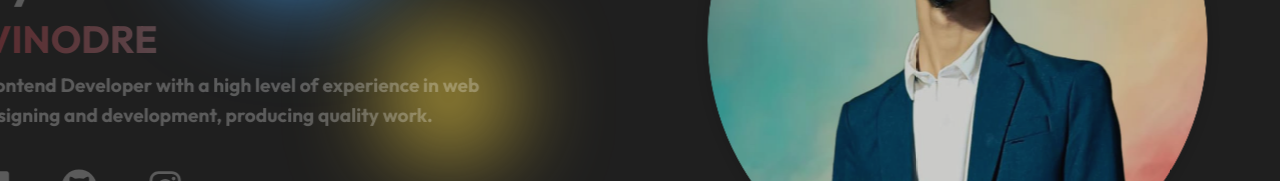
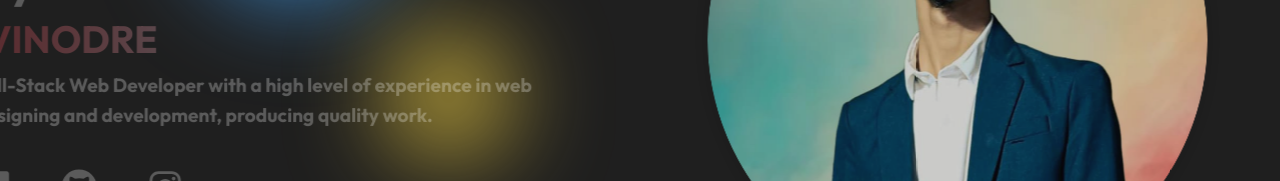
Before and after one commit to VinodReddy05/Portfolio, a React (Vite) app in the folder protfolio/: page / in a window 1280 px wide. Shown: the part 360-541 px from the top of the page. Built offline with nearby package versions, Linux system fonts and the light colour scheme.

Commit message:
key changes

```diff
--- a/protfolio/src/Components/AboutMe/AboutMe.css
+++ b/protfolio/src/Components/AboutMe/AboutMe.css
@@ -52,10 +52,10 @@
 }
 
 .aboutme p {
+  width: 820px;
   font-size: 1.1em;
   line-height: 1.5;
   color: #ddd;
-  /* margin: 0 10px;  */
 }
 
 .aboutme b {
--- a/protfolio/src/Components/AboutMe/Cards.jsx
+++ b/protfolio/src/Components/AboutMe/Cards.jsx
@@ -1,4 +1,3 @@
-
 import React, { useState } from "react";
 import "./AboutMe.css";
 import { FaDownload } from "react-icons/fa";
@@ -26,7 +25,6 @@ const Cards = () => {
       {loading && (
         <div className="loader-overlay">
           <RotateLoader color="#ff4d5a" size={15} />
-
         </div>
       )}
       <h1>ABOUT ME</h1>
@@ -39,16 +37,17 @@ const Cards = () => {
       >
         <h2 className="aboutme-inner-bold">
           <span>Vinod Reddy Janagam</span> <br />
-          <span>Front-End Developer</span>
+          <span>Full-Stack Web Developer</span>
         </h2>
         <p>
-          A <b>Front-End Developer</b> creates the visual elements of websites
-          and applications using <b>HTML, CSS, and JavaScript.</b> They ensure
-          that designs are <b>responsive and user-friendly</b> while optimizing
-          performance. Collaborating with designers, they{" "}
-          <b>bring ideas to life with modern frameworks like React.</b> Always
-          eager to learn, they stay updated with the latest web technologies
-          and trends.
+          A <b>Full-Stack Web Developer</b> creates both the front-end and
+          back-end of websites and applications. They work with technologies
+          like <b>HTML, CSS, JavaScript, and modern frameworks like React</b> to
+          build responsive, user-friendly designs. On the back-end, they manage
+          server-side logic using languages such as{" "}
+          <b>Node.js, Express, and databases like MongoDB</b>. They ensure
+          seamless performance and scalability, collaborating with designers to{" "}
+          <b>bring ideas to life</b> and optimize user experience.
         </p>
         <div className="download-button" onClick={handleResumeDownload}>
           <FaDownload className="fa-download" style={{ marginRight: "8px" }} />
--- a/protfolio/src/Components/Intro/Intro.jsx
+++ b/protfolio/src/Components/Intro/Intro.jsx
@@ -14,7 +14,7 @@ const Intro = () => {
 
   useEffect(() => {
     const typed = new Typed(el.current, {
-      strings: ["VINODREDDY JANAGAM", "Frontend Web Developer"],
+      strings: ["VINODREDDY JANAGAM", "Full-Stack Web Developer"],
       typeSpeed: 50,
       backSpeed: 50,
       backDelay: 1000,
@@ -78,7 +78,7 @@ const Intro = () => {
               ></span>
             </span>
             <span>
-              Frontend Developer with a high level of experience in web
+            Full-Stack Web Developer with a high level of experience in web
               designing and development, producing quality work.
             </span>
           </div>
```
